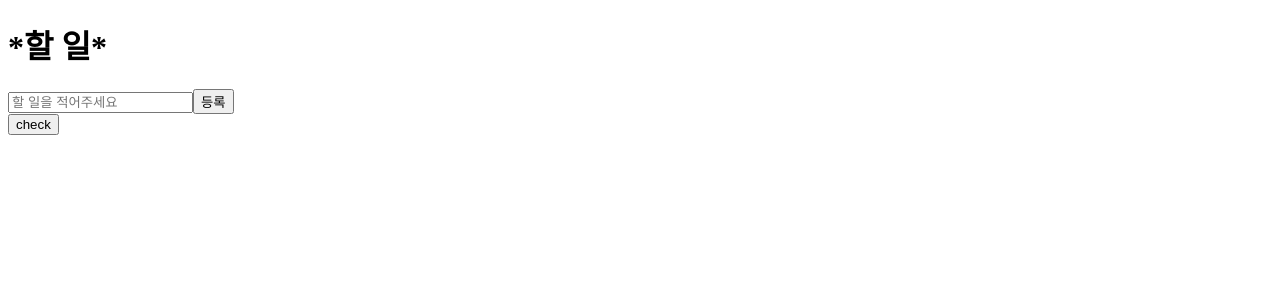
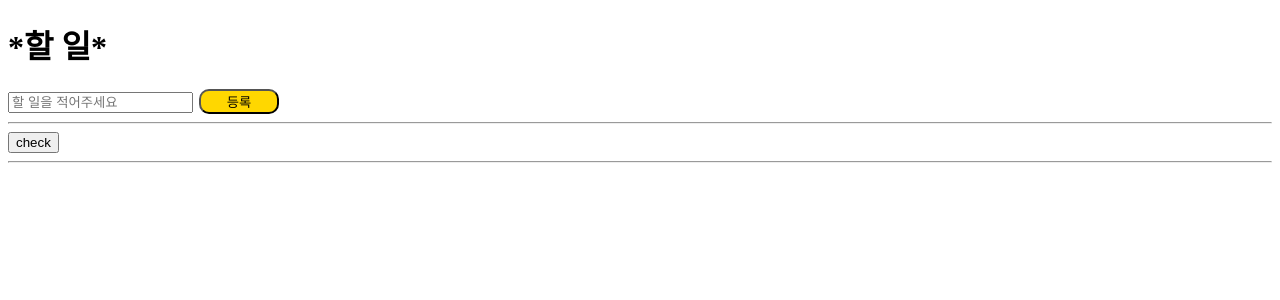
Before and after one commit to tooffuu/todolist_exam, a React (Create React App) app: page / in a window 1280 px wide. Shown: the top 300 px of the page. Built offline with nearby package versions, Linux system fonts and the light colour scheme.

Commit message:
todolist 목록 출력

```diff
--- a/src/App.js
+++ b/src/App.js
@@ -27,9 +27,18 @@ function App() {
           value={todo}
           placeholder="할 일을 적어주세요"
         />
-        <button> 등록 </button>
+        <button
+          style={{
+            width: "80px",
+            backgroundColor: "gold",
+            borderRadius: "10px",
+            marginLeft: "6px",
+          }}
+        >
+          등록
+        </button>
       </form>
-
+      <hr></hr>
       <button
         onClick={() => {
           console.log(todos);
@@ -37,6 +46,12 @@ function App() {
       >
         check
       </button>
+      <hr />
+      <ul>
+        {todos.map((todo, index) => (
+          <li key={index}>{todo}</li>
+        ))}
+      </ul>
     </div>
   );
 }
```
